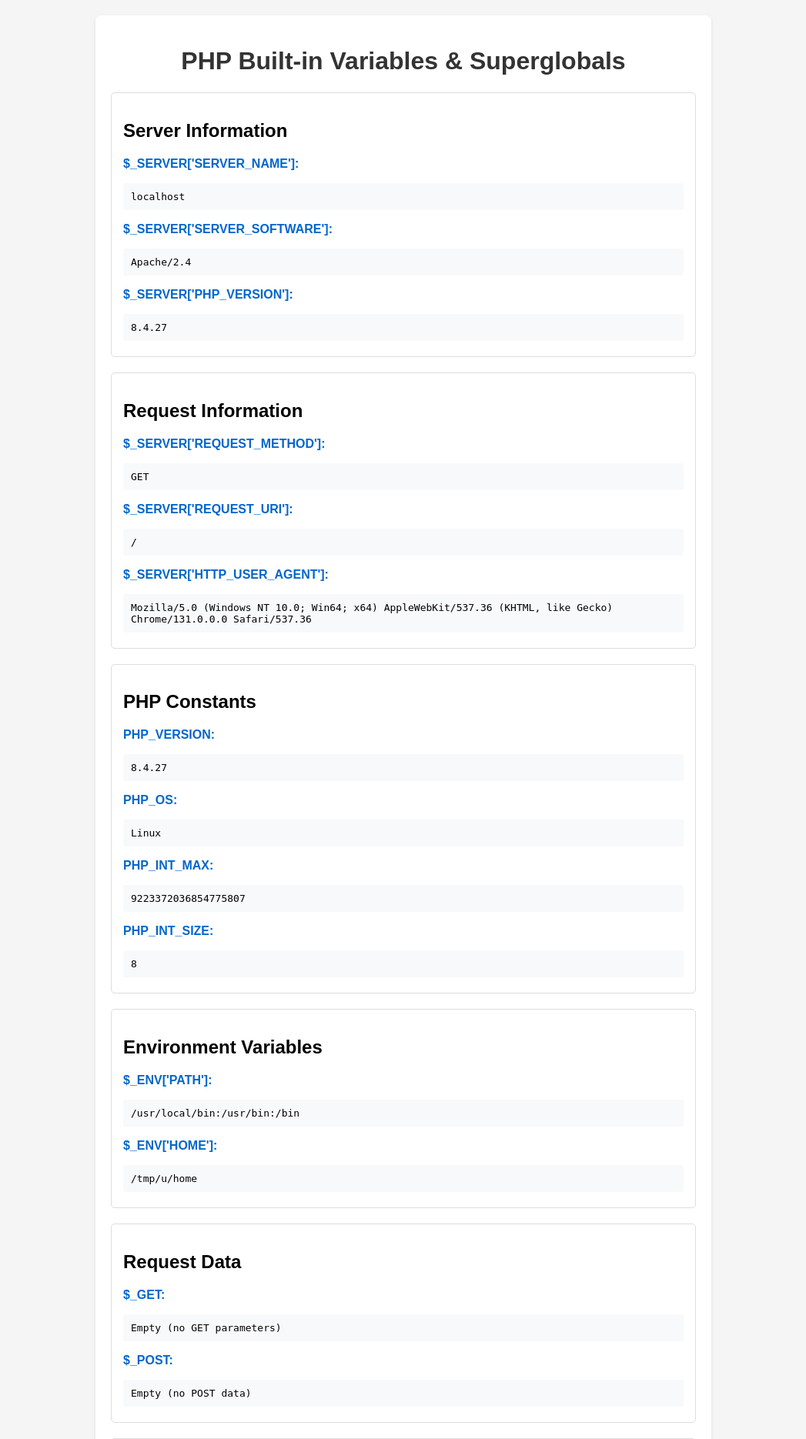
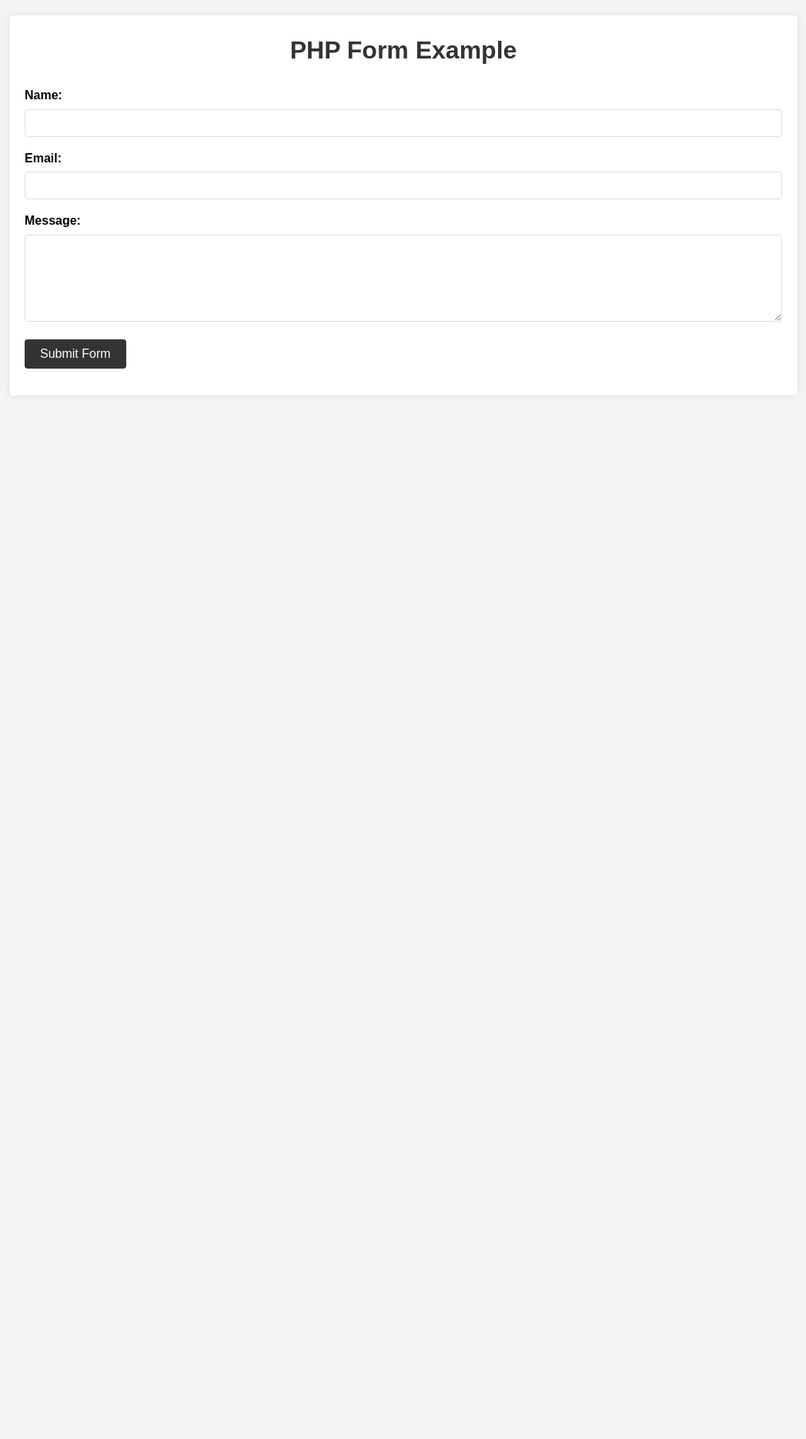
Before and after one commit to rolandaayo/simple-form-handler, a PHP site: page / in a window 1280 px wide. Shown: the top 1870 px of the page at 77% size, without its empty margins (116-1163 px from the left). After the commit the page ends 479 px from the top, so only its background shows below. Run offline with PHP 8.4, Linux system fonts and the light colour scheme.

Commit message:
PHP form handler

```diff
--- /dev/null
+++ b/css/style.css
@@ -0,0 +1,71 @@
+* {
+    margin: 0;
+    padding: 0;
+    box-sizing: border-box;
+}
+
+body {
+    font-family: Arial, sans-serif;
+    line-height: 1.6;
+    background-color: #f4f4f4;
+}
+
+.container {
+    width: 80%;
+    margin: 20px auto;
+    padding: 20px;
+    background: #fff;
+    border-radius: 5px;
+    box-shadow: 0 0 10px rgba(0,0,0,0.1);
+}
+
+h1 {
+    text-align: center;
+    margin-bottom: 20px;
+    color: #333;
+}
+
+.form-group {
+    margin-bottom: 15px;
+}
+
+.form-group label {
+    display: block;
+    margin-bottom: 5px;
+    font-weight: bold;
+}
+
+.form-group input[type="text"],
+.form-group input[type="email"],
+.form-group textarea {
+    width: 100%;
+    padding: 8px;
+    border: 1px solid #ddd;
+    border-radius: 4px;
+    font-size: 16px;
+}
+
+.form-group textarea {
+    resize: vertical;
+}
+
+.form-group input[type="submit"] {
+    background: #333;
+    color: #fff;
+    padding: 10px 20px;
+    border: none;
+    border-radius: 4px;
+    cursor: pointer;
+    font-size: 16px;
+}
+
+.form-group input[type="submit"]:hover {
+    background: #555;
+}
+
+@media (max-width: 768px) {
+    .container {
+        width: 95%;
+        margin: 10px auto;
+    }
+}
--- a/index.php
+++ b/index.php
@@ -4,180 +4,40 @@
 <head>
     <meta charset="UTF-8">
     <meta name="viewport" content="width=device-width, initial-scale=1.0">
-    <title>PHP Built-in Variables</title>
-    <style>
-        body {
-            font-family: Arial, sans-serif;
-            max-width: 800px;
-            margin: 0 auto;
-            padding: 20px;
-            background-color: #f5f5f5;
-        }
-
-        .container {
-            background: white;
-            padding: 20px;
-            border-radius: 8px;
-            box-shadow: 0 2px 4px rgba(0, 0, 0, 0.1);
-        }
-
-        h1 {
-            color: #333;
-            text-align: center;
-        }
-
-        .variable-section {
-            margin: 20px 0;
-            padding: 15px;
-            border: 1px solid #ddd;
-            border-radius: 5px;
-        }
-
-        .variable-name {
-            font-weight: bold;
-            color: #0066cc;
-        }
-
-        .variable-value {
-            background: #f8f9fa;
-            padding: 10px;
-            border-radius: 3px;
-            margin: 5px 0;
-            font-family: monospace;
-        }
-    </style>
+    <title>Simple PHP form handler</title>
+    <link rel="stylesheet" href="./css/style.css">
 </head>
 
 <body>
     <div class="container">
-        <h1>PHP Built-in Variables & Superglobals</h1>
+        <h1>PHP Form Example</h1>
+
+        <form action="includes/formhandler.php" method="POST">
+            <div class="form-group">
+                <label for="name">Name:</label>
+                <input type="text" id="name" name="name" required>
+            </div>
+
+            <div class="form-group">
+                <label for="email">Email:</label>
+                <input type="email" id="email" name="email" required>
+            </div>
+
+            <div class="form-group">
+                <label for="message">Message:</label>
+                <textarea id="message" name="message" rows="5" required></textarea>
+            </div>
+
+            <div class="form-group">
+                <input type="submit" value="Submit Form">
+            </div>
+        </form>
 
         <?php
-        // Server Information
-        echo '<div class="variable-section">';
-        echo '<h2>Server Information</h2>';
-        echo '<p><span class="variable-name">$_SERVER[\'SERVER_NAME\']:</span></p>';
-        echo '<div class="variable-value">' . ($_SERVER['SERVER_NAME'] ?? 'Not available') . '</div>';
-
-        echo '<p><span class="variable-name">$_SERVER[\'SERVER_SOFTWARE\']:</span></p>';
-        echo '<div class="variable-value">' . ($_SERVER['SERVER_SOFTWARE'] ?? 'Not available') . '</div>';
-
-        echo '<p><span class="variable-name">$_SERVER[\'PHP_VERSION\']:</span></p>';
-        echo '<div class="variable-value">' . (PHP_VERSION ?? 'Not available') . '</div>';
-        echo '</div>';
-
-        // Request Information
-        echo '<div class="variable-section">';
-        echo '<h2>Request Information</h2>';
-        echo '<p><span class="variable-name">$_SERVER[\'REQUEST_METHOD\']:</span></p>';
-        echo '<div class="variable-value">' . ($_SERVER['REQUEST_METHOD'] ?? 'Not available') . '</div>';
-
-        echo '<p><span class="variable-name">$_SERVER[\'REQUEST_URI\']:</span></p>';
-        echo '<div class="variable-value">' . ($_SERVER['REQUEST_URI'] ?? 'Not available') . '</div>';
-
-        echo '<p><span class="variable-name">$_SERVER[\'HTTP_USER_AGENT\']:</span></p>';
-        echo '<div class="variable-value">' . ($_SERVER['HTTP_USER_AGENT'] ?? 'Not available') . '</div>';
-        echo '</div>';
-
-        // PHP Constants
-        echo '<div class="variable-section">';
-        echo '<h2>PHP Constants</h2>';
-        echo '<p><span class="variable-name">PHP_VERSION:</span></p>';
-        echo '<div class="variable-value">' . PHP_VERSION . '</div>';
-
-        echo '<p><span class="variable-name">PHP_OS:</span></p>';
-        echo '<div class="variable-value">' . PHP_OS . '</div>';
-
-        echo '<p><span class="variable-name">PHP_INT_MAX:</span></p>';
-        echo '<div class="variable-value">' . PHP_INT_MAX . '</div>';
-
-        echo '<p><span class="variable-name">PHP_INT_SIZE:</span></p>';
-        echo '<div class="variable-value">' . PHP_INT_SIZE . '</div>';
-        echo '</div>';
-
-        // Environment Variables
-        echo '<div class="variable-section">';
-        echo '<h2>Environment Variables</h2>';
-        echo '<p><span class="variable-name">$_ENV[\'PATH\']:</span></p>';
-        echo '<div class="variable-value">' . ($_ENV['PATH'] ?? 'Not available') . '</div>';
-
-        echo '<p><span class="variable-name">$_ENV[\'HOME\']:</span></p>';
-        echo '<div class="variable-value">' . ($_ENV['HOME'] ?? 'Not available') . '</div>';
-        echo '</div>';
-
-        // GET and POST Data (if any)
-        echo '<div class="variable-section">';
-        echo '<h2>Request Data</h2>';
-
-        if (!empty($_GET)) {
-            echo '<p><span class="variable-name">$_GET:</span></p>';
-            echo '<div class="variable-value">' . print_r($_GET, true) . '</div>';
-        } else {
-            echo '<p><span class="variable-name">$_GET:</span></p>';
-            echo '<div class="variable-value">Empty (no GET parameters)</div>';
+        if ($_SERVER["REQUEST_METHOD"] == "POST") {
+            include 'process.php';
         }
-
-        if (!empty($_POST)) {
-            echo '<p><span class="variable-name">$_POST:</span></p>';
-            echo '<div class="variable-value">' . print_r($_POST, true) . '</div>';
-        } else {
-            echo '<p><span class="variable-name">$_POST:</span></p>';
-            echo '<div class="variable-value">Empty (no POST data)</div>';
-        }
-        echo '</div>';
-
-        // Session Information
-        echo '<div class="variable-section">';
-        echo '<h2>Session Information</h2>';
-        echo '<p><span class="variable-name">Session Status:</span></p>';
-        echo '<div class="variable-value">' . session_status() . ' (0=disabled, 1=none, 2=active)</div>';
-
-        if (session_status() === PHP_SESSION_ACTIVE) {
-            echo '<p><span class="variable-name">Session ID:</span></p>';
-            echo '<div class="variable-value">' . session_id() . '</div>';
-        }
-        echo '</div>';
-
-        // File Information
-        echo '<div class="variable-section">';
-        echo '<h2>File Information</h2>';
-        echo '<p><span class="variable-name">__FILE__:</span></p>';
-        echo '<div class="variable-value">' . __FILE__ . '</div>';
-
-        echo '<p><span class="variable-name">__DIR__:</span></p>';
-        echo '<div class="variable-value">' . __DIR__ . '</div>';
-
-        echo '<p><span class="variable-name">__LINE__:</span></p>';
-        echo '<div class="variable-value">' . __LINE__ . '</div>';
-        echo '</div>';
-
-        // Error Reporting
-        echo '<div class="variable-section">';
-        echo '<h2>Error Reporting</h2>';
-        echo '<p><span class="variable-name">error_reporting():</span></p>';
-        echo '<div class="variable-value">' . error_reporting() . '</div>';
-
-        echo '<p><span class="variable-name">display_errors:</span></p>';
-        echo '<div class="variable-value">' . (ini_get('display_errors') ? 'On' : 'Off') . '</div>';
-        echo '</div>';
         ?>
-
-        <div class="variable-section">
-            <h2>Test Forms</h2>
-            <p>Try these forms to see $_GET and $_POST in action:</p>
-
-            <h3>GET Form</h3>
-            <form method="GET">
-                <input type="text" name="test_get" placeholder="Enter some text">
-                <input type="submit" value="Submit via GET">
-            </form>
-
-            <h3>POST Form</h3>
-            <form method="POST">
-                <input type="text" name="test_post" placeholder="Enter some text">
-                <input type="submit" value="Submit via POST">
-            </form>
-        </div>
     </div>
 </body>
 
```
Also changed, not shown: includes/formhandler.php (added, +25 -0 lines), 1 other file.
